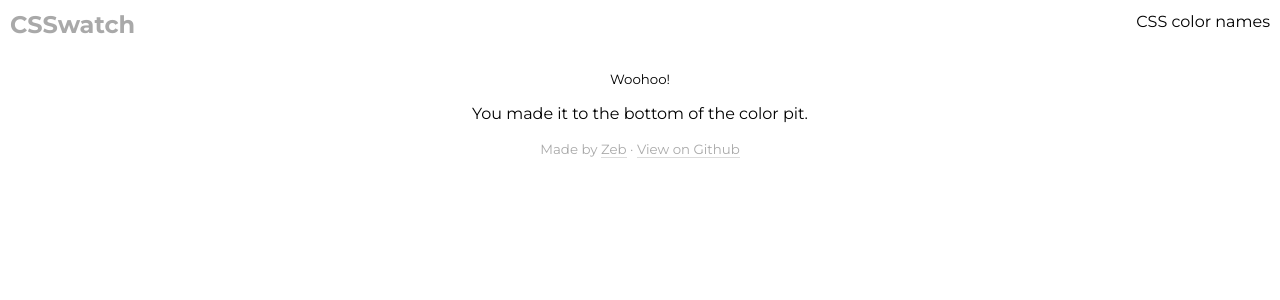
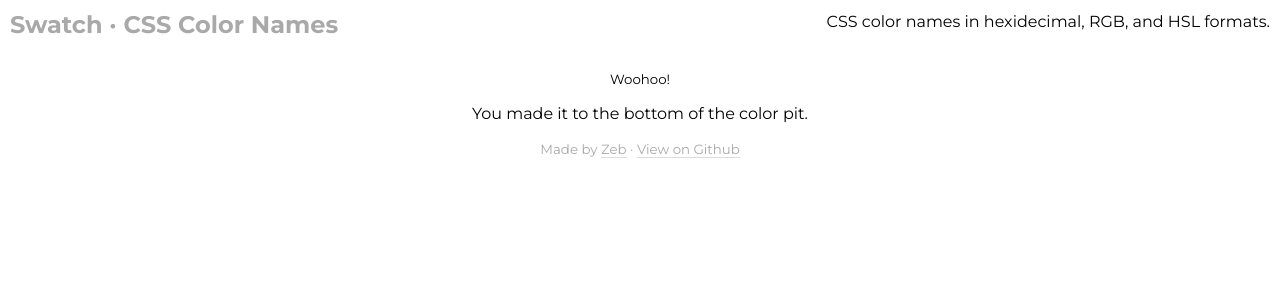
Before and after one commit to zebapy/css-color-names, a Jekyll site: the page built from index.html, in a window 1280 px wide. Shown: the top 300 px of the page. Built offline with Jekyll 4.4.1, drawn with Linux system fonts in a browser that asks for light colours; nearby versions of some CDN libraries.

Commit message:
clean up title and description

```diff
--- a/_config.yml
+++ b/_config.yml
@@ -1,7 +1,7 @@
 # Site settings
-title: "CSSwatch"
+title: "Swatch &middot; CSS Color Names"
 email: hi@zeb.codes
-description: CSS color names
+description: "CSS color names in hexidecimal, RGB, and HSL formats."
 baseurl: "http://zebapy.github.io/swatch"
 url: "http://zebapy.github.io/swatch"
 github_url: "https://github.com/zebapy/swatch"
```
